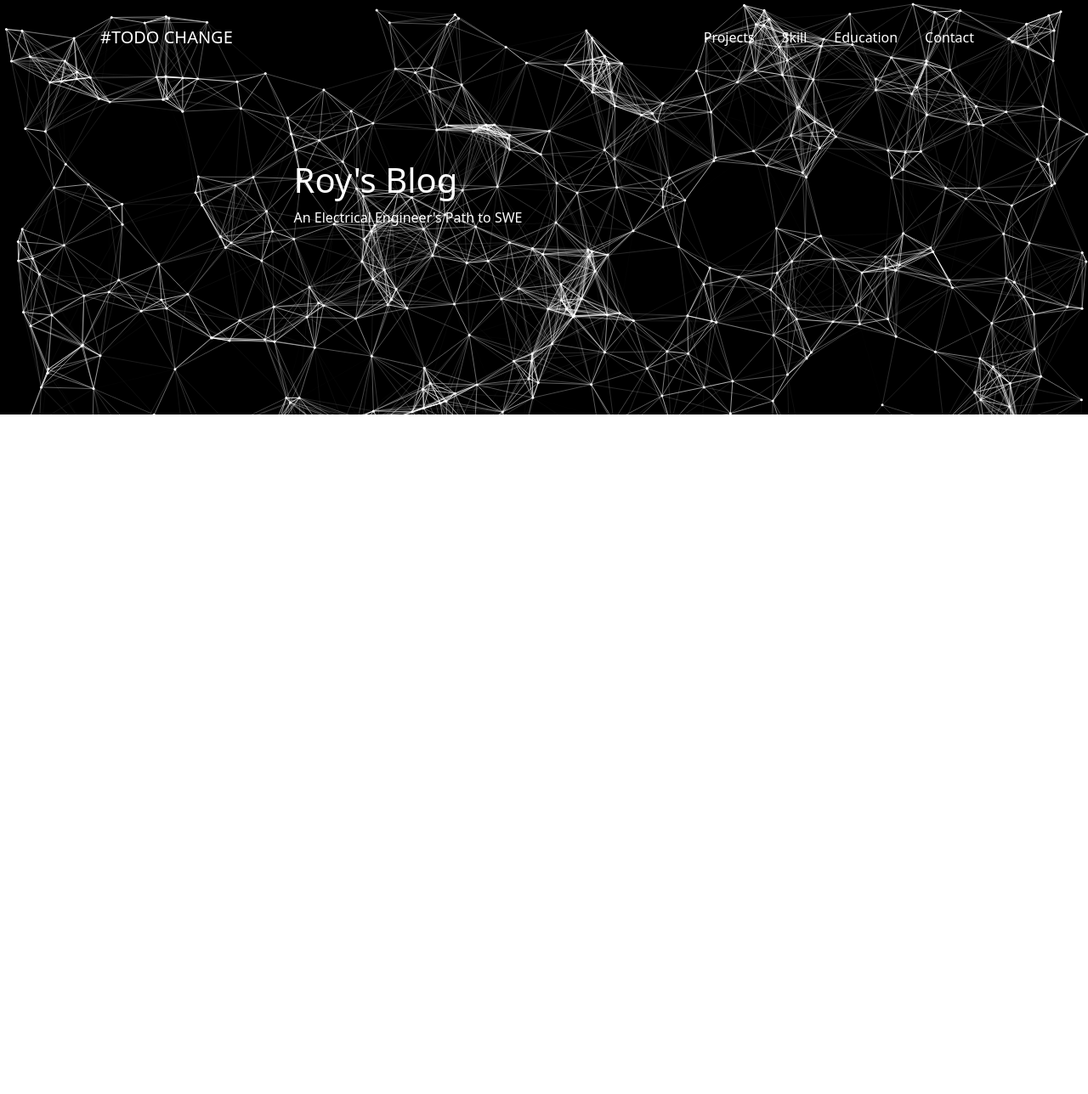
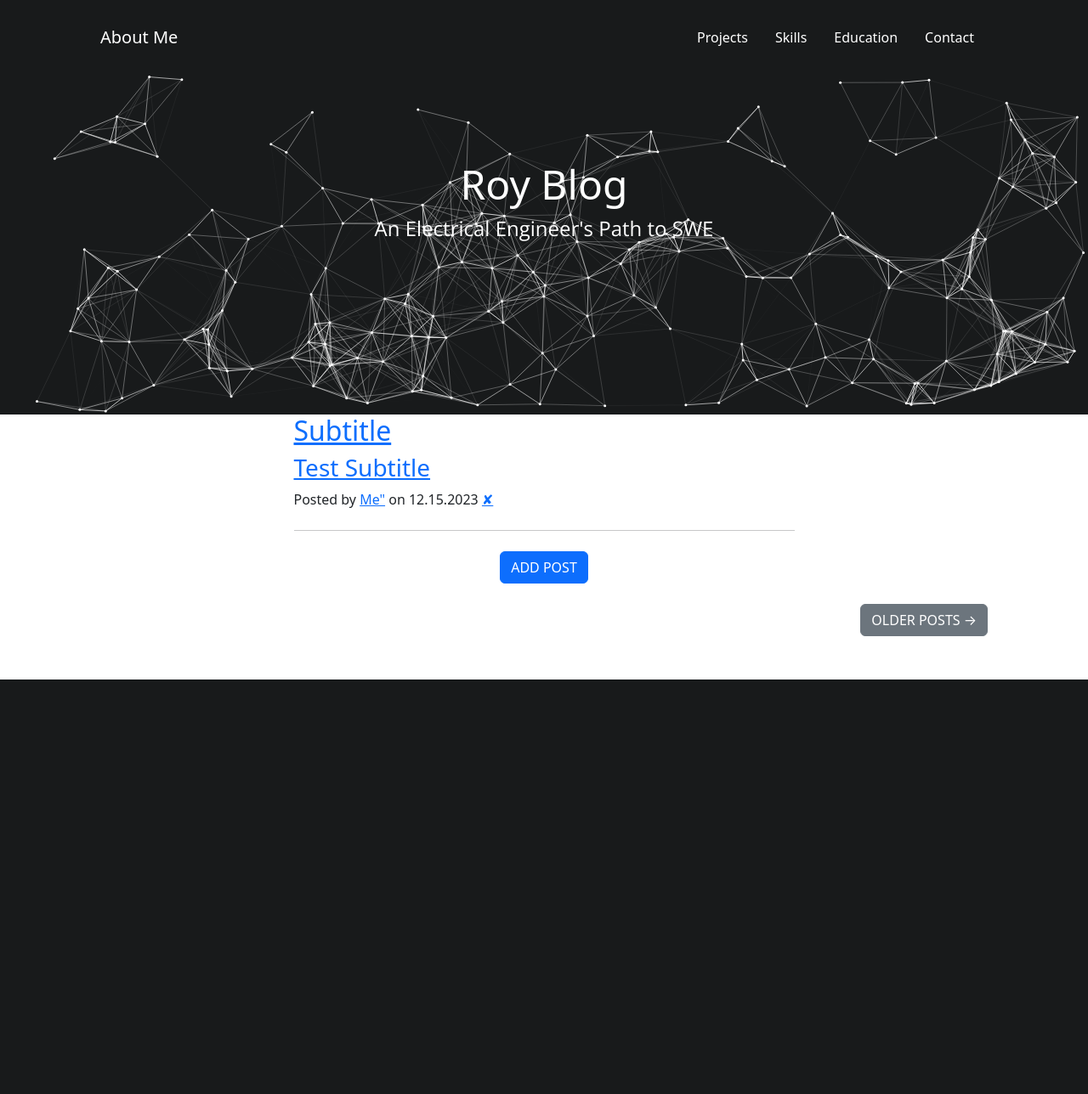
Before and after one commit to Rsiu95/Portfolio, a Flask app: page / in a window 1280 px wide. Shown: the whole page at 85% size. After the commit the page ends 800 px from the top, so only its background shows below. Run offline with Flask 3, Linux system fonts and the light colour scheme; some libraries are stand-ins or nearby versions.

Commit message:
Update animation
animation updated to be bound by masthead.
mouse offset bug to be fixed.

```diff
--- a/static/css/styles.css
+++ b/static/css/styles.css
@@ -15,16 +15,16 @@ body {
 }
 
 #canvas1 {
-    position: fixed;
-    top: 0;
+    position: absolute;
+    bottom: 0;
     left: 0;
     width: 100%;
-    height: 100%;
+    height: auto;
     pointer-events: none;
 }
 
 .masthead {
-    background-color: #000000;
+    background-color:#181a1b;
     position: relative;
     height: 400px;
     padding: 100px 0;
@@ -35,7 +35,7 @@ body {
 }
 
 .navbar {
-    background-color: black;
+    background-color: #181a1b;
 }
 
 .nav-link {
@@ -61,3 +61,33 @@ body {
 .subheading {
     color: white;
 }
+
+.h1 {
+    margin-top: 0;
+    margin-bottom: 0.5rem;
+    font-family: "Open Sans", -apple-system, BlinkMacSystemFont, "Segoe UI", Roboto, "Helvetica Neue", Arial, sans-serif, "Apple Color Emoji", "Segoe UI Emoji", "Segoe UI Symbol", "Noto Color Emoji";
+    font-weight: 800;
+    line-height: 1.2;
+  }
+
+header.masthead .page-heading,
+header.masthead .site-heading {
+  text-align: center;
+}
+header.masthead .page-heading h1, header.masthead .page-heading .h1,
+header.masthead .site-heading h1,
+header.masthead .site-heading .h1 {
+  font-size: 3rem;
+}
+header.masthead .page-heading .subheading,
+header.masthead .site-heading .subheading {
+  font-size: 1.5rem;
+  font-weight: 300;
+  line-height: 1.1;
+  display: block;
+  margin-top: 0.625rem;
+  font-family: "Open Sans", -apple-system, BlinkMacSystemFont, "Segoe UI", Roboto, "Helvetica Neue", Arial, sans-serif, "Apple Color Emoji", "Segoe UI Emoji", "Segoe UI Symbol", "Noto Color Emoji";
+}
+header.masthead .post-heading h1, header.masthead .post-heading .h1 {
+  font-size: 2.25rem;
+}
--- a/static/js/scripts.js
+++ b/static/js/scripts.js
@@ -2,9 +2,11 @@ function applyHeaderBackgroundEffect() {
 
     const canvas = document.getElementById('canvas1');
     const ctx = canvas.getContext('2d');
+    const masthead = document.querySelector('.masthead');
+    const mastheadHeight = masthead.offsetHeight;
     canvas.width = window.innerWidth;
-    canvas.height = window.innerHeight;
-    document.querySelector('.masthead').appendChild(canvas);
+    canvas.height = mastheadHeight;
+
     ctx.fillStyle = 'white';
     ctx.strokeStyle = 'white';
 
@@ -14,9 +16,11 @@ function applyHeaderBackgroundEffect() {
             this.radius = 1.5;
             this.x = this.radius + Math.random() * (this.effect.width - this.radius *2);
             this.y = this.radius + Math.random() * (this.effect.height - this.radius *2);
-            this.vx = Math.random() * 1 - 0.5;
-            this.vy = Math.random() * 1 - 0.5;
-
+            this.vx = Math.random() * 0.4 - 0.1;
+            this.vy = Math.random() * 0.4 - 0.1;
+            this.pushX = 0;
+            this.pushY = 0;
+            this.friction = 0.95;
         }
 
         draw(context) {
@@ -26,24 +30,83 @@ function applyHeaderBackgroundEffect() {
         }
 
         update() {
-            this.x += this.vx;
-            if (this.x > this.effect.width - this.radius || this.x < this.radius) this.vx *= -1;
+            if (this.effect.mouse.pressed) {
+                const dx = this.x - this.effect.mouse.x;
+                const dy = this.y - this.effect.mouse.y;
+                const distance = Math.hypot(dx, dy);
+                const force = (this.effect.mouse.radius / distance);
+                if (distance < this.effect.mouse.radius) {
+                    const angle = Math.atan2(dy, dx);
+                    this.pushX += Math.cos(angle) * force;
+                    this.pushY += Math.sin(angle) * force;
+                }
+            }
+            this.x += (this.pushX *= this.friction) + this.vx;
+            this.y += (this.pushY *= this.friction) + this.vy;
+            if (this.x < this.radius) {
+                this.x = this.radius;
+                this.vx *= -1;
+            } else if (this.x > this.effect.width - this.radius) {
+                this.x = this.effect.width - this.radius;
+                this.vx *= -1;
+            }
 
-            this.y += this.vy;
-            if (this.y > this.effect.height - this.radius || this.y < this.radius) {
+            if (this.y < this.radius) {
+                this.y = this.radius;
+                this.vy *= -1;
+            } else if (this.y > this.effect.height - this.radius) {
+                this.y = this.effect.height - this.radius;
                 this.vy *= -1;
             }
+
+        }
+
+        reset(){
+            this.x = this.radius + Math.random() * (this.effect.width - this.radius *2);
+            this.y = this.radius + Math.random() * (this.effect.height - this.radius *2);
         }
     }
 
     class Effect {
-        constructor(canvas) {
+        constructor(canvas, context) {
             this.canvas = canvas;
+            this.context = context;
             this.width = this.canvas.width;
             this.height = this.canvas.height;
             this.particles = [];
-            this.numberOfParticles = 600;
+            this.numberOfParticles = 200;
             this.createParticles();
+
+            this.mouse = {
+                x: 0,
+                y: 0,
+                pressed: false,
+                radius: 150
+            }
+
+            window.addEventListener('mousemove', e => {
+                if (this.mouse.pressed){
+                    this.mouse.x = e.x;
+                    this.mouse.y = e.y;
+                }
+                console.log(this.mouse.x, this.mouse.y)
+                this.mouse.x = e.x;
+                this.mouse.y = e.y;
+            });
+
+            window.addEventListener('mousedown', e => {
+                this.mouse.pressed = true;
+                this.mouse.x = e.x;
+                this.mouse.y = e.y;
+            });
+
+            window.addEventListener('mouseup', e => {
+                this.mouse.pressed = false;
+            });
+
+            window.addEventListener('resize', e => {
+                this.resize(e.target.window.innerWidth, e.target.window.innerHeight)
+            })
         }
 
         createParticles() {
@@ -52,7 +115,7 @@ function applyHeaderBackgroundEffect() {
             }
         }
 
-        heandleParticles(context) {
+        handleParticles(context) {
             this.connectParticles(context);
             this.particles.forEach(particles => {
                 particles.draw(context)
@@ -80,15 +143,40 @@ function applyHeaderBackgroundEffect() {
                     }
                 }
             }
+
+            for (let a = 0; a < this.particles.length; a++) {
+                const mouseDistance = Math.hypot(this.mouse.x - this.particles[a].x, this.mouse.y - this.particles[a].y);
+                if (mouseDistance < maxDistance) {
+                    context.save();
+                    const mouseOpacity = 1 - (mouseDistance / maxDistance);
+                    context.globalAlpha = mouseOpacity;
+                    context.beginPath();
+                    context.moveTo(this.mouse.x, this.mouse.y);
+                    context.lineTo(this.particles[a].x, this.particles[a].y);
+                    context.stroke();
+                    context.restore();
+                }
+            }
+        }
+        resize(width, height) {
+            this.canvas.width = width;
+            this.canvas.height = mastheadHeight;
+            this.width = width;
+            this.height = mastheadHeight;
+            this.context.fillStyle = 'white';
+            this.context.strokeStyle = 'white';
+            this.particles.forEach(particle => {
+                particle.reset();
+            });
         }
     }
 
-    const effect = new Effect(canvas);
-    effect.heandleParticles(ctx);
+    const effect = new Effect(canvas, ctx);
+    effect.handleParticles(ctx);
 
     function animate() {
         ctx.clearRect(0,0, canvas.width, canvas.height);
-        effect.heandleParticles(ctx);
+        effect.handleParticles(ctx);
         requestAnimationFrame(animate);
     }
     animate()
--- a/templates/header.html
+++ b/templates/header.html
@@ -20,13 +20,13 @@
             });
         </script>
     </head>
+        <header class="masthead">
             <canvas id="canvas1"></canvas>
-        <header class="masthead">
             <div class="container position-relative px-4 px-lg-5">
                 <div class="row gx-4 gx-lg-5 justify-content-center">
                     <div class="col-md-10 col-lg-8 col-xl-7">
                         <div class="site-heading">
-                                <h1 id='header-text'>Roy's Blog</h1>
+                            <h1 id='header-text'>Roy  Blog</h1>
                             <span class="subheading">An Electrical Engineer's Path to SWE</span>
                         </div>
                     </div>
--- a/templates/index.html
+++ b/templates/index.html
@@ -12,25 +12,47 @@
 <body>
     <nav class="navbar navbar-expand-lg navbar-light" id="mainNav">
         <div class="container px-4 px-lg-5">
-            <a class="navbar-brand" href="index">#TODO CHANGE</a>
+            <a class="navbar-brand" href="#">About Me</a>
             <button class="navbar-toggler" type="button" data-bs-toggle="collapse" data-bs-target="#navbarResponsive" aria-controls="navbarResponsive" aria-expanded="false" aria-label="Toggle navigation">
                 Menu
                 <i class="fas fa-bars"></i>
             </button>
             <div class="collapse navbar-collapse" id="navbarResponsive">
                 <ul class="navbar-nav ms-auto py-4 py-lg-0">
-                    <li class="nav-item"><a class="nav-link px-lg-3 py-3 py-lg-4" href="about">Projects</a></li>
-                    <li class="nav-item"><a class="nav-link px-lg-3 py-3 py-lg-4" href="toppost">Skill</a></li>
-                    <li class="nav-item"><a class="nav-link px-lg-3 py-3 py-lg-4" href="toppost">Education</a></li>
-                    <li class="nav-item"><a class="nav-link px-lg-3 py-3 py-lg-4" href="contact">Contact</a></li>
+                    <li class="nav-item"><a class="nav-link px-lg-3 py-3 py-lg-4" href="#">Projects</a></li>
+                    <li class="nav-item"><a class="nav-link px-lg-3 py-3 py-lg-4" href="#">Skills</a></li>
+                    <li class="nav-item"><a class="nav-link px-lg-3 py-3 py-lg-4" href="#">Education</a></li>
+                    <li class="nav-item"><a class="nav-link px-lg-3 py-3 py-lg-4" href="#">Contact</a></li>
                 </ul>
             </div>
         </div>
     </nav>
     {% include "header.html" %}
+    <!-- Main Content-->
+    <div class="container px-4 px-lg-5">
+        <div class="row gx-4 gx-lg-5 justify-content-center">
+            <div class="col-md-10 col-lg-8 col-xl-7">
+                <div class="post-preview">
+                    <a href="">
+                        <h2 class="post-title">Subtitle</h2>
+                        <h3 class="post-subtitle">Test Subtitle</h3>
+                    </a>
+                    <p class="post-meta">
+                        Posted by
+                        <a href="#!">Me"</a>
+                        on 12.15.2023 <a href="}">✘</a>
+                    </p>
+                </div>
+                <hr class="my-4" />
+            </div>
+        </div>
 
-    <div id="content-container">
-        <p></p>
+        <div class="d-flex justify-content-center mb-4">
+            <a class="btn btn-primary text-uppercase" href="">Add Post</a>
+        </div>
+        <div class="d-flex justify-content-end mb-4">
+            <a class="btn btn-secondary text-uppercase" href="#!">Older Posts →</a>
+        </div>
     </div>
     <script src="https://cdn.jsdelivr.net/npm/bootstrap@5.2.3/dist/js/bootstrap.bundle.min.js"></script>
 </body>
```
Lines whose indentation alone changed are shown as unchanged.
